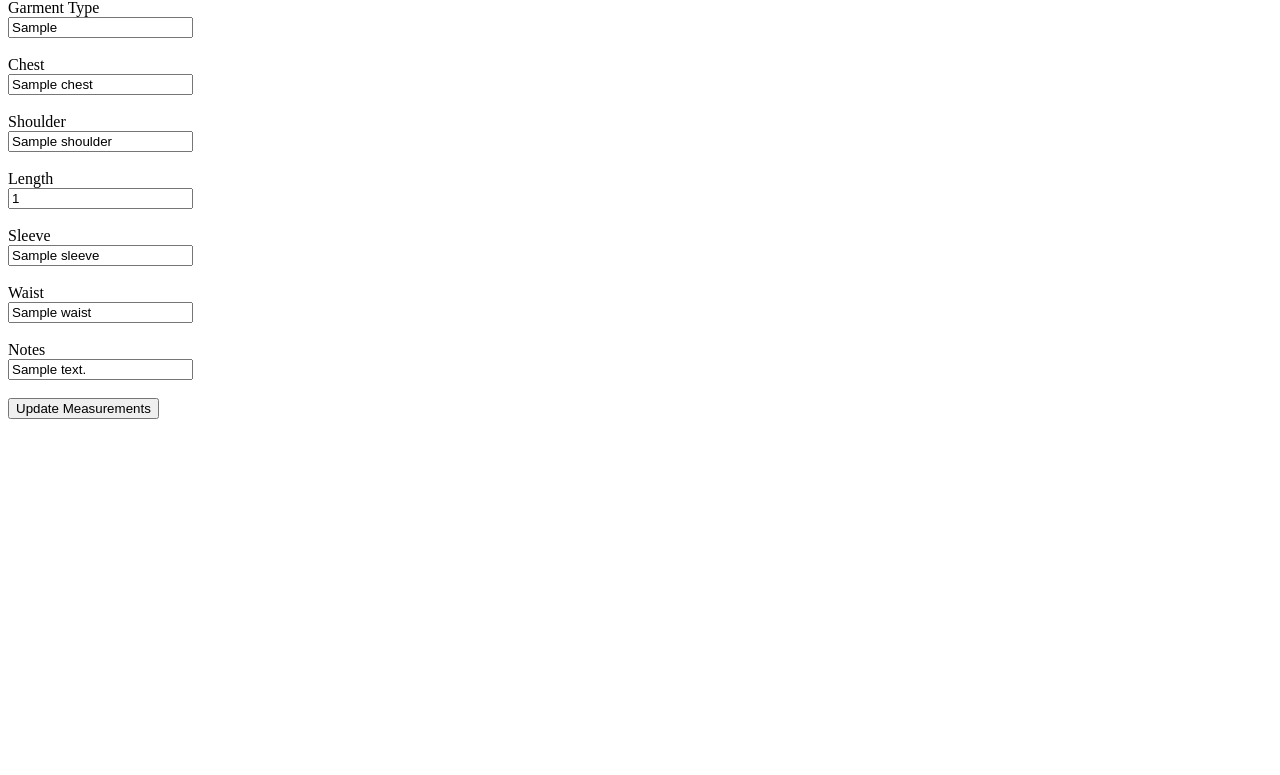
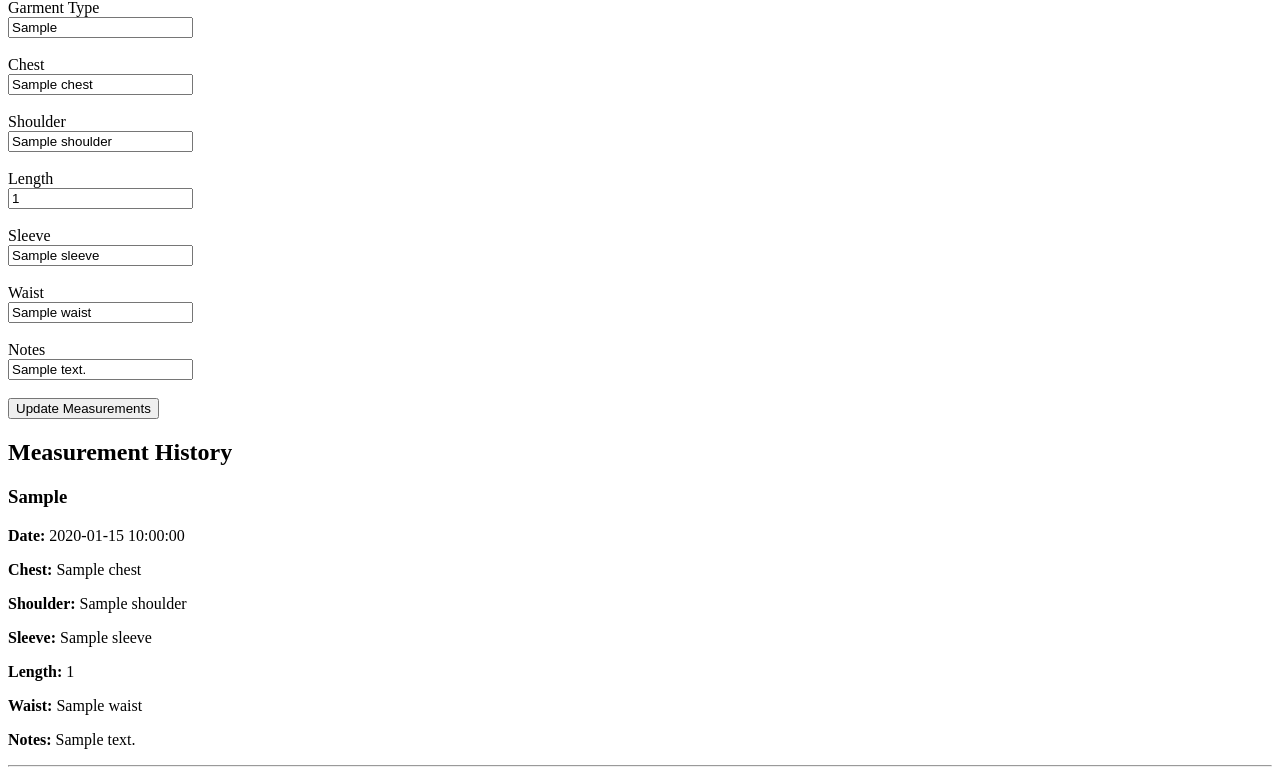
Before and after one commit to Hetavi2102/TailorFlow, a Flask app: template templates/measurements.html in a window 1280 px wide. Shown: the part 111-886 px from the top of the page. Before the commit the page ends 530 px from the top, so only its background shows below. Run offline with Flask 3, Linux system fonts and the light colour scheme; the template is opened without the code that fills it: most values are stand-ins (such as "Sample title", 1, 10 or a date in 2020).

Commit message:
Completed customer and measurement modules

```diff
--- a/app.py
+++ b/app.py
@@ -135,15 +135,21 @@ def delete_customer(customer_id):
 @app.route("/measurements/<int:customer_id>", methods=["GET","POST"])
 def measurements(customer_id):
 
+    connection, cursor = get_cursor()
+
     if request.method == "POST":
 
+        print("POST request received")
+
         garment_type = request.form["garment_type"]
-        chest = request.form["chest"]
-        shoulder = request.form["shoulder"]
-        length = request.form["length"]
-        sleeve = request.form["sleeve"]
-        waist= request.form["waist"]
-        notes = request.form["notes"]
+        chest = request.form["chest"] or None
+        shoulder = request.form["shoulder"] or None
+        length = request.form["length"] or None
+        sleeve = request.form["sleeve"] or None
+        waist= request.form["waist"] or None
+        notes = request.form["notes"] or None
+
+        print(customer_id, garment_type, chest, shoulder, length, sleeve, waist, notes)
 
         query = """
         INSERT INTO measurement
@@ -152,13 +158,21 @@ def measurements(customer_id):
 
         values = (customer_id, garment_type, chest, shoulder, length, sleeve, waist, notes)
 
+        print(values)
+
+        cursor.execute(query, values)
+
+        print("Executed!")
+
+        connection.commit()
+
+        print("Committed!")
+
         return redirect(
             url_for(
                 "measurements",
                 customer_id=customer_id)
             )
-
-    connection, cursor = get_cursor()
 
     cursor.execute(
         """
@@ -171,11 +185,25 @@ def measurements(customer_id):
 
     customer = cursor.fetchone()
 
+    cursor.execute(
+        """
+        SELECT *
+        FROM measurement
+        WHERE customer_id = %s
+        ORDER BY measurement_date DESC
+        """,
+        (customer_id,)
+    )
+
+    measurements = cursor.fetchall()
+
     cursor.close()
+    connection.close()
 
     return render_template(
         "measurements.html",
-        customer=customer
+        customer=customer,
+        measurements=measurements
     )
 
 if __name__ == "__main__":
--- a/templates/measurements.html
+++ b/templates/measurements.html
@@ -9,24 +9,50 @@
     <input type="text" name="garment_type" value="{{ measurement.garment_type if measurement else '' }}"  required><br></br>
 
     <label>Chest</label><br>
-    <input type="text" name="chest" value="{{ measurement.chest if measurement else '' }}"  required><br></br>
+    <input type="text" name="chest" value="{{ measurement.chest if measurement else '' }}" ><br></br>
 
     <label>Shoulder</label><br>
-    <input type="text" name="shoulder" value="{{ measurement.shoulder if measurement else '' }}"  required><br></br>
+    <input type="text" name="shoulder" value="{{ measurement.shoulder if measurement else '' }}" ><br></br>
 
     <label>Length</label><br>
-    <input type="text" name="length" value="{{ measurement.length if measurement else '' }}"  required><br></br>
+    <input type="text" name="length" value="{{ measurement.length if measurement else '' }}" ><br></br>
 
     <label>Sleeve</label><br>
-    <input type="text" name="sleeve" value="{{ measurement.sleeve if measurement else '' }}"  required><br></br>
+    <input type="text" name="sleeve" value="{{ measurement.sleeve if measurement else '' }}"><br></br>
 
     <label>Waist</label><br>
-    <input type="text" name="waist" value="{{ measurement.waist if measurement else '' }}"  required><br></br>
+    <input type="text" name="waist" value="{{ measurement.waist if measurement else '' }}"><br></br>
 
     <label>Notes</label><br>
-    <input type="text" name="notes" value="{{ measurement.notes if measurement else '' }}"  required><br></br>
+    <input type="text" name="notes" value="{{ measurement.notes if measurement else '' }}"><br></br>
 
     <button type="submit">
         {{ "Update Measurements" if measurement else "Add Measurements"}}
     </button>
 </form>
+
+<h2>Measurement History</h2>
+{% if measurements %}
+
+    {% for measurement in measurements %}
+        <div>
+            <h3>{{ measurement.garment_type }}</h3>
+
+            <p><strong>Date:</strong> {{ measurement.measurement_date }}</p>
+            <p><strong>Chest:</strong> {{ measurement.chest or "-" }}</p>
+            <p><strong>Shoulder:</strong> {{ measurement.shoulder or "-" }}</p>
+            <p><strong>Sleeve:</strong> {{ measurement.sleeve or "-" }}</p>
+            <p><strong>Length:</strong> {{ measurement.length or "-" }}</p>
+            <p><strong>Waist:</strong> {{ measurement.waist or "-" }}</p>
+            <p><strong>Notes:</strong> {{ measurement.notes or "-" }}</p>
+
+            <hr>
+        </div>
+
+    {% endfor %}
+
+{% else %}
+
+    <p>No measurements found.</p>
+
+{% endif %}
```
